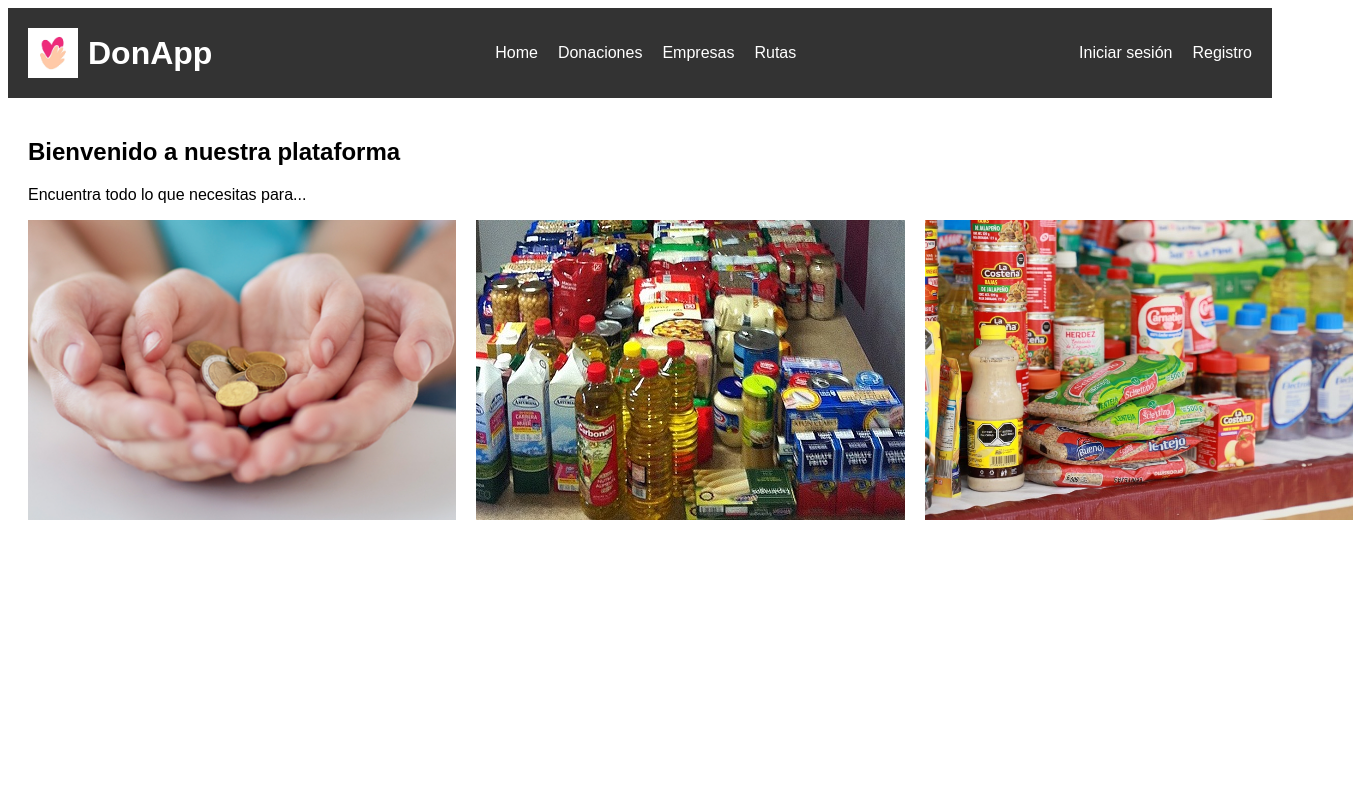
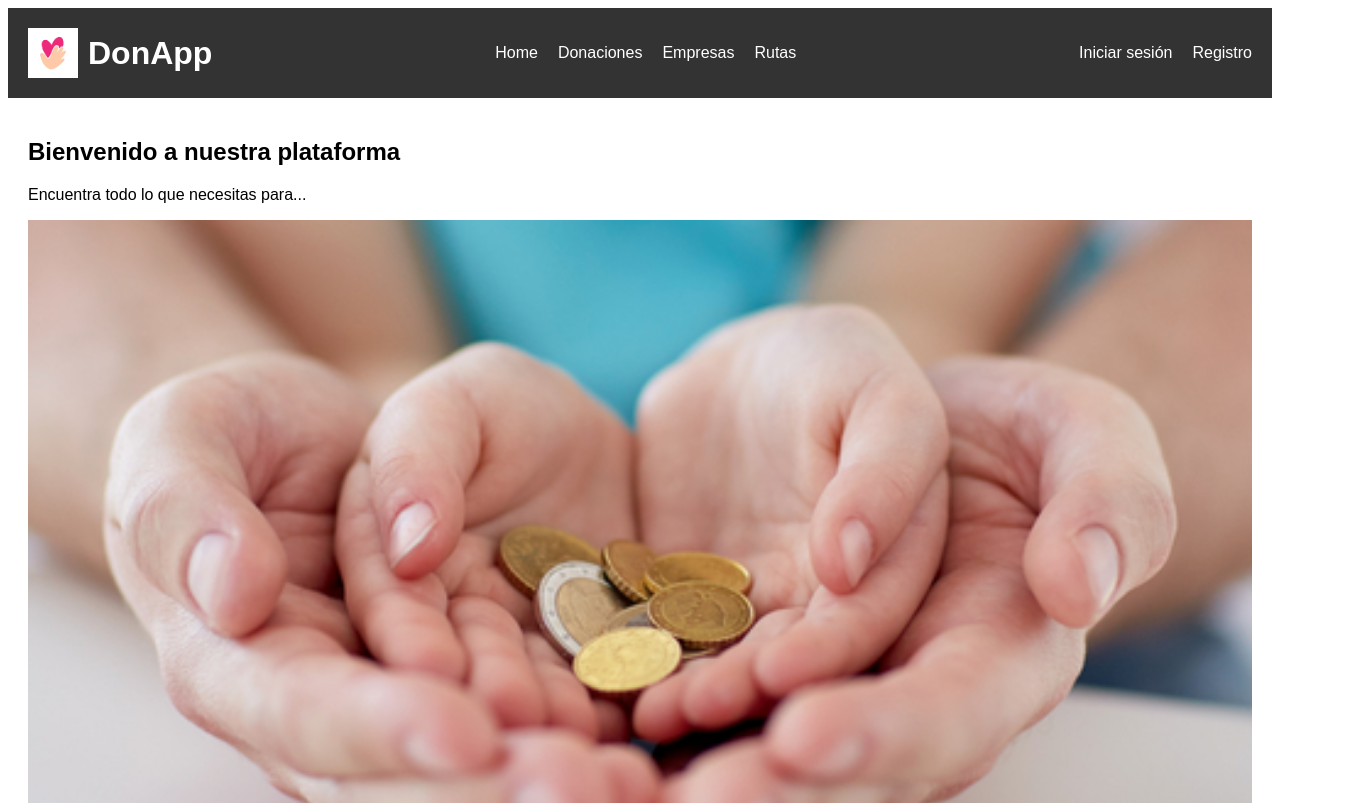
Before and after one commit to DakeloX/ProyectIV, a Next.js app: page / in a window 1280 px wide. Shown: the top 803 px of the page, 1353 px wide, since content can reach past the window. Built offline with nearby package versions, Linux system fonts and the light colour scheme.

Commit message:
Vista Home adaptable

```diff
--- a/src/app/styles/home.module.css
+++ b/src/app/styles/home.module.css
@@ -53,11 +53,14 @@
 
 .imagesContainer {
     display: flex;
+    flex-wrap: wrap;
+    /* Para que las imágenes se envuelvan en dispositivos pequeños */
     gap: 20px;
 }
 
 .image {
-    width: 35%;
-    height: 300px;
-    object-fit: cover;
+    width: 100%;
+    /* Las imágenes ocuparán todo el ancho del contenedor */
+    height: auto;
+    /* Altura automática para mantener la proporción */
 }
```
